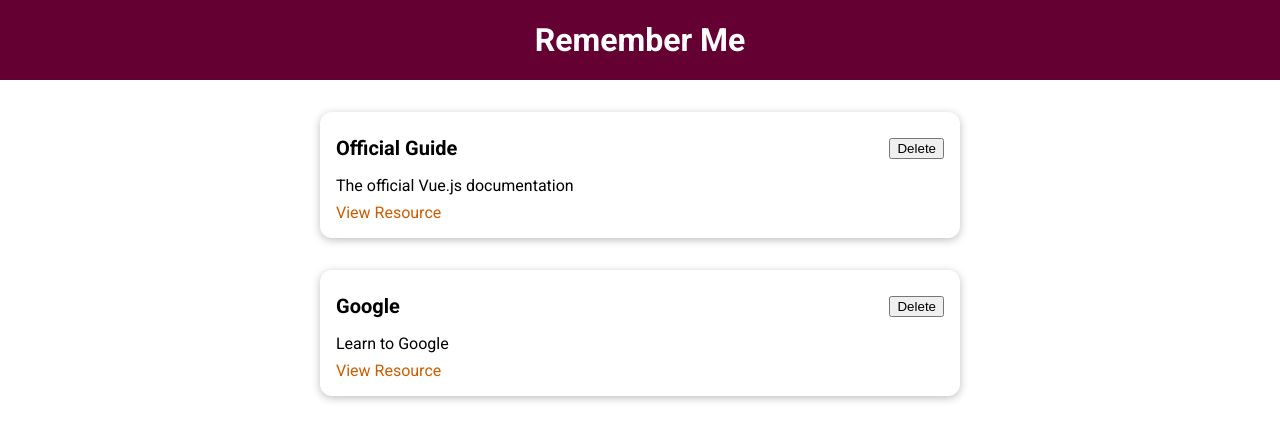
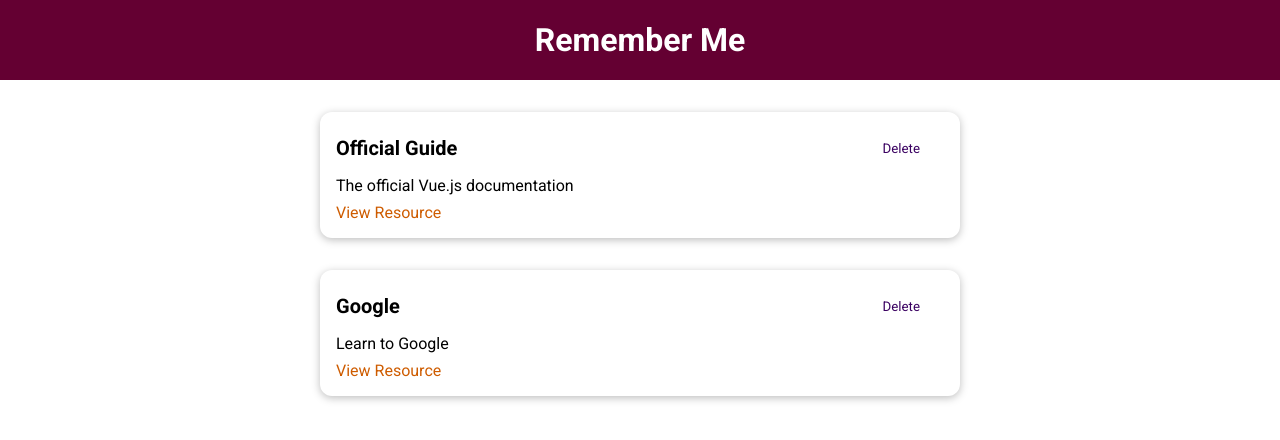
Before and after one commit to Siffersari/studious-guacamole, a Vue app: page / in a window 1280 px wide. Shown: the top 440 px of the page. Built offline with nearby package versions, Linux system fonts and the light colour scheme.

Commit message:
Adding a base button

```diff
--- /dev/null
+++ b/src/components/UI/BaseButton.vue
@@ -0,0 +1,39 @@
+<template>
+  <button :type="type" :class="mode">
+    <slot></slot>
+  </button>
+</template>
+
+<script>
+export default {
+  props: ["type", "mode"],
+};
+</script>
+
+<style scoped>
+button {
+  padding: 0.75rem 1.5rem;
+  font-family: inherit;
+  background-color: #3a0061;
+  border: 1px solid #3a0061;
+  color: white;
+  cursor: pointer;
+}
+
+button:hover,
+button:active {
+  background-color: #270041;
+  border-color: #270041;
+}
+
+.flat {
+  background-color: transparent;
+  color: #3a0061;
+  border: none;
+}
+
+.flat:hover,
+.flat:active {
+  background-color: #edd2ff;
+}
+</style>
--- a/src/components/learning-resources/LearningResource.vue
+++ b/src/components/learning-resources/LearningResource.vue
@@ -3,7 +3,7 @@
     <base-card>
       <header>
         <h3>{{ title }}</h3>
-        <button>Delete</button>
+        <base-button mode="flat">Delete</base-button>
       </header>
       <p>{{ description }}</p>
       <nav>
--- a/src/main.js
+++ b/src/main.js
@@ -1,9 +1,11 @@
 import { createApp } from "vue";
 import App from "./App.vue";
 import BaseCard from "./components/UI/BaseCard.vue";
+import BaseButton from "./components/UI/BaseButton.vue";
 
 const app = createApp(App);
 
 app.component("base-card", BaseCard);
+app.component("base-button", BaseButton);
 
 app.mount("#app");
```
